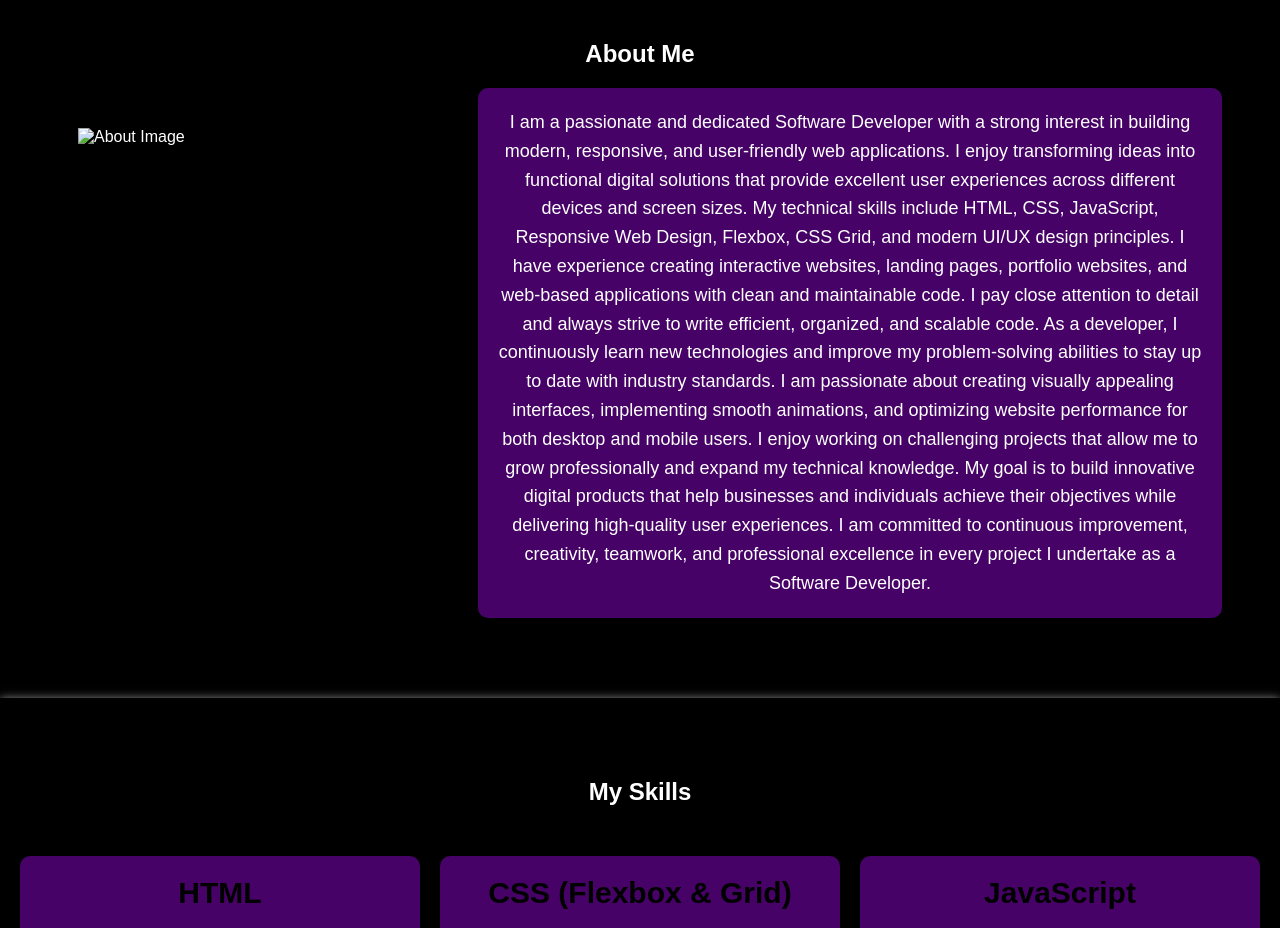
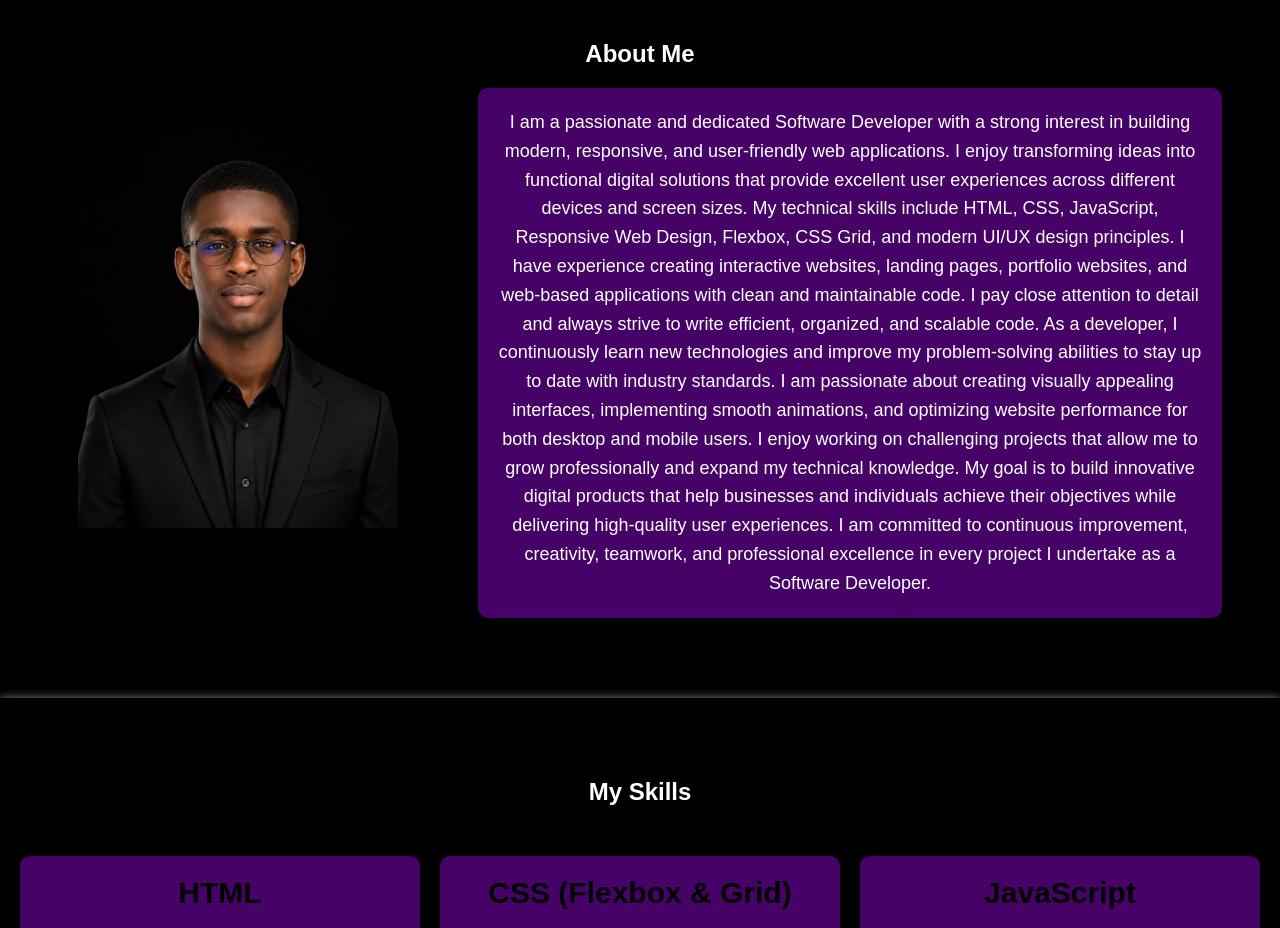
Before and after one commit to amutechdynamic/MyFirst-portfolio, a plain HTML site: page index.html in a window 1280 px wide. Shown: the part 920-1848 px from the top of the page. Drawn offline with Linux system fonts and the light colour scheme.

Commit message:
update image paths

```diff
--- a/index.html
+++ b/index.html
@@ -43,7 +43,7 @@
 
     <div class="about-container">
       <div class="image-about">
-        <img src="images/image1.png" alt="About Image">
+        <img src="image1.png" alt="About Image">
       </div>
       <div class="box">
         <p>
```
